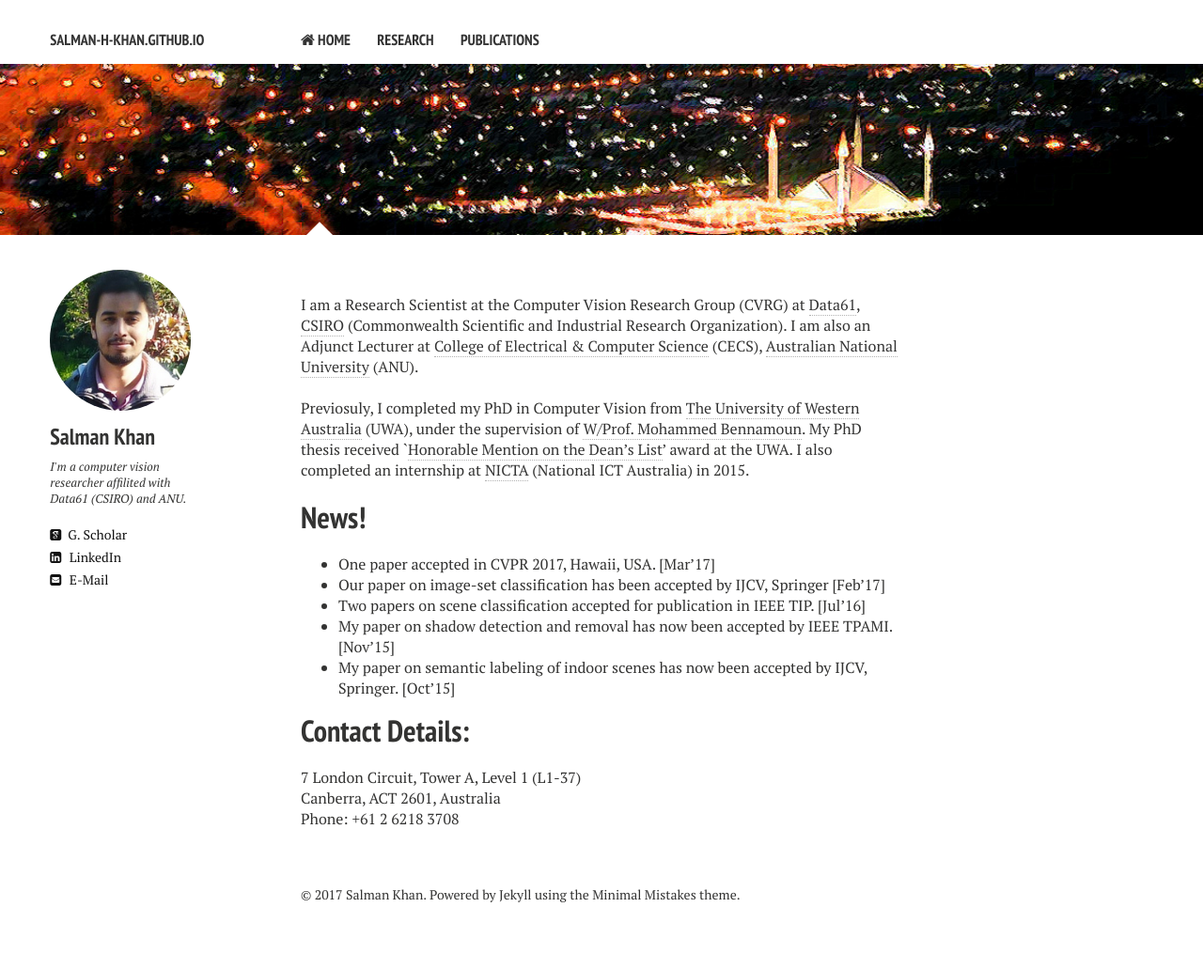
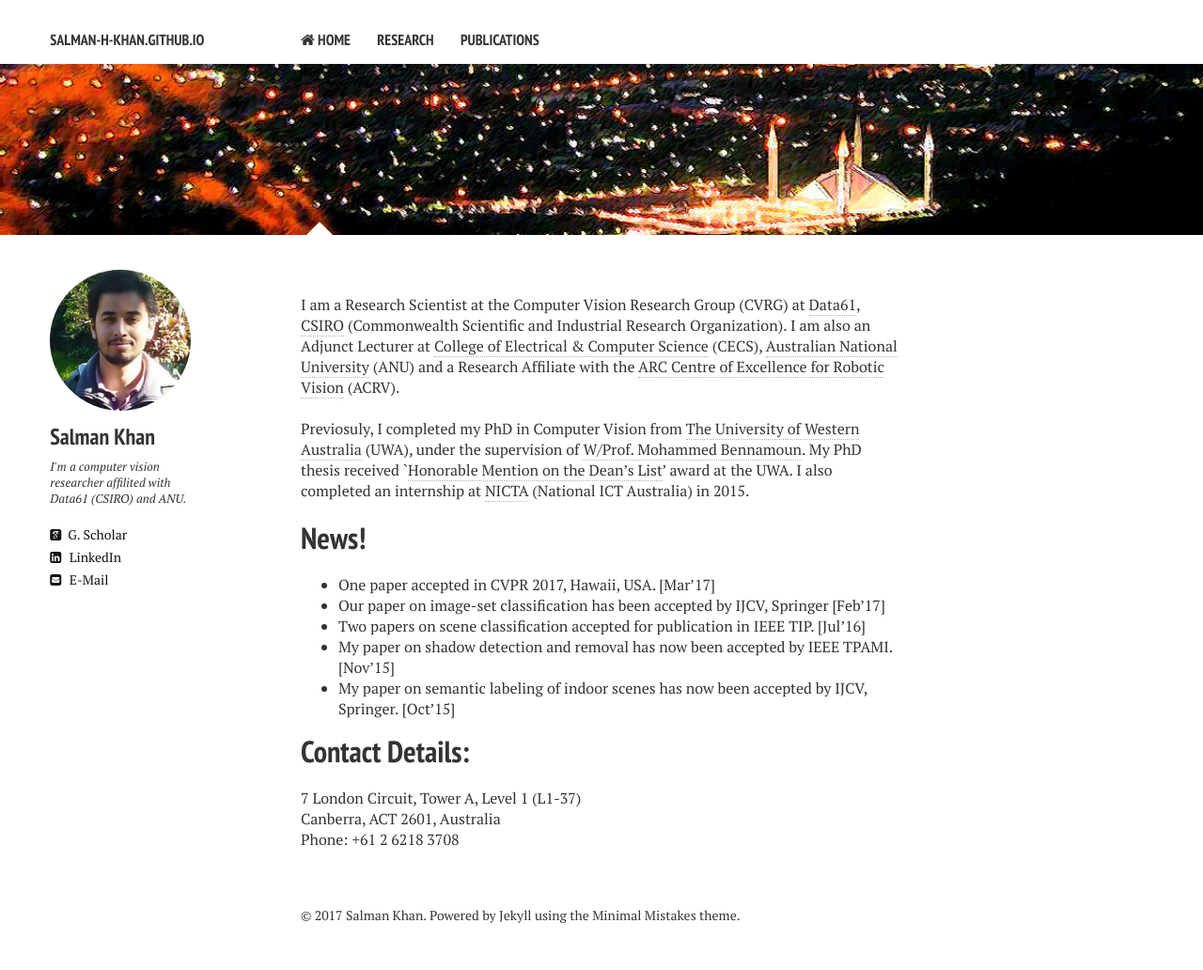
Before and after one commit to awaisrauf/salman-h-khan.github.io, a Jekyll site: the page built from index.md, in a window 1280 px wide. Shown: the whole page at 94% size. Built offline with Jekyll 4.4.1, drawn with Linux system fonts in a browser that asks for light colours; nearby versions of some CDN libraries; before the commit the page ends 1010 px from its top, so only the background shows below that.

Commit message:
Update index.md

```diff
--- a/index.md
+++ b/index.md
@@ -6,7 +6,7 @@ tags: [Jekyll, theme, responsive, blog, template]
 image:
   feature: picture.jpg
 ---
-I am a Research Scientist at the Computer Vision Research Group (CVRG) at [Data61](http://www.data61.csiro.au/), [CSIRO](http://www.csiro.au/) (Commonwealth Scientific and Industrial Research Organization). I am also an Adjunct Lecturer at [College of Electrical & Computer Science](https://cecs.anu.edu.au/) (CECS), [Australian National University](http://www.anu.edu.au/) (ANU). <br><br>
+I am a Research Scientist at the Computer Vision Research Group (CVRG) at [Data61](http://www.data61.csiro.au/), [CSIRO](http://www.csiro.au/) (Commonwealth Scientific and Industrial Research Organization). I am also an Adjunct Lecturer at [College of Electrical & Computer Science](https://cecs.anu.edu.au/) (CECS), [Australian National University](http://www.anu.edu.au/) (ANU) and a Research Affiliate with the [ARC Centre of Excellence for Robotic Vision](http://roboticvision.org/) (ACRV).<br><br>
 
 Previosuly, I completed my PhD in Computer Vision from [The University of Western Australia](http://www.uwa.edu.au/) (UWA), under the supervision of [W/Prof. Mohammed Bennamoun](http://staffhome.ecm.uwa.edu.au/~00051632/). My PhD thesis received `[Honorable Mention on the Dean's List](http://www.postgraduate.uwa.edu.au/students/funding/prizes/board-of-the-graduate-research-school-deans-list)' award at the UWA. I also completed an internship at [NICTA](https://en.wikipedia.org/wiki/NICTA) (National ICT Australia) in 2015.
 
```
